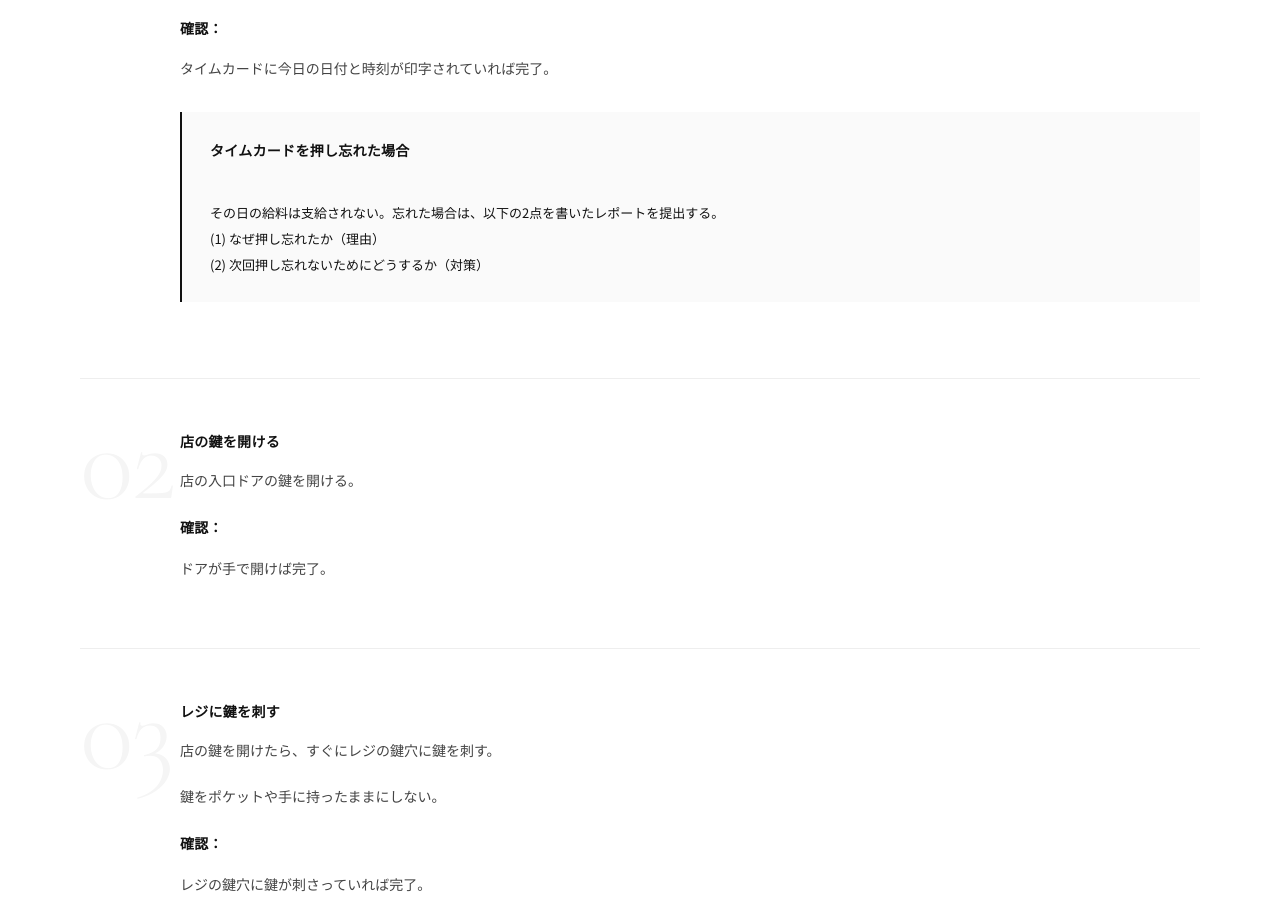
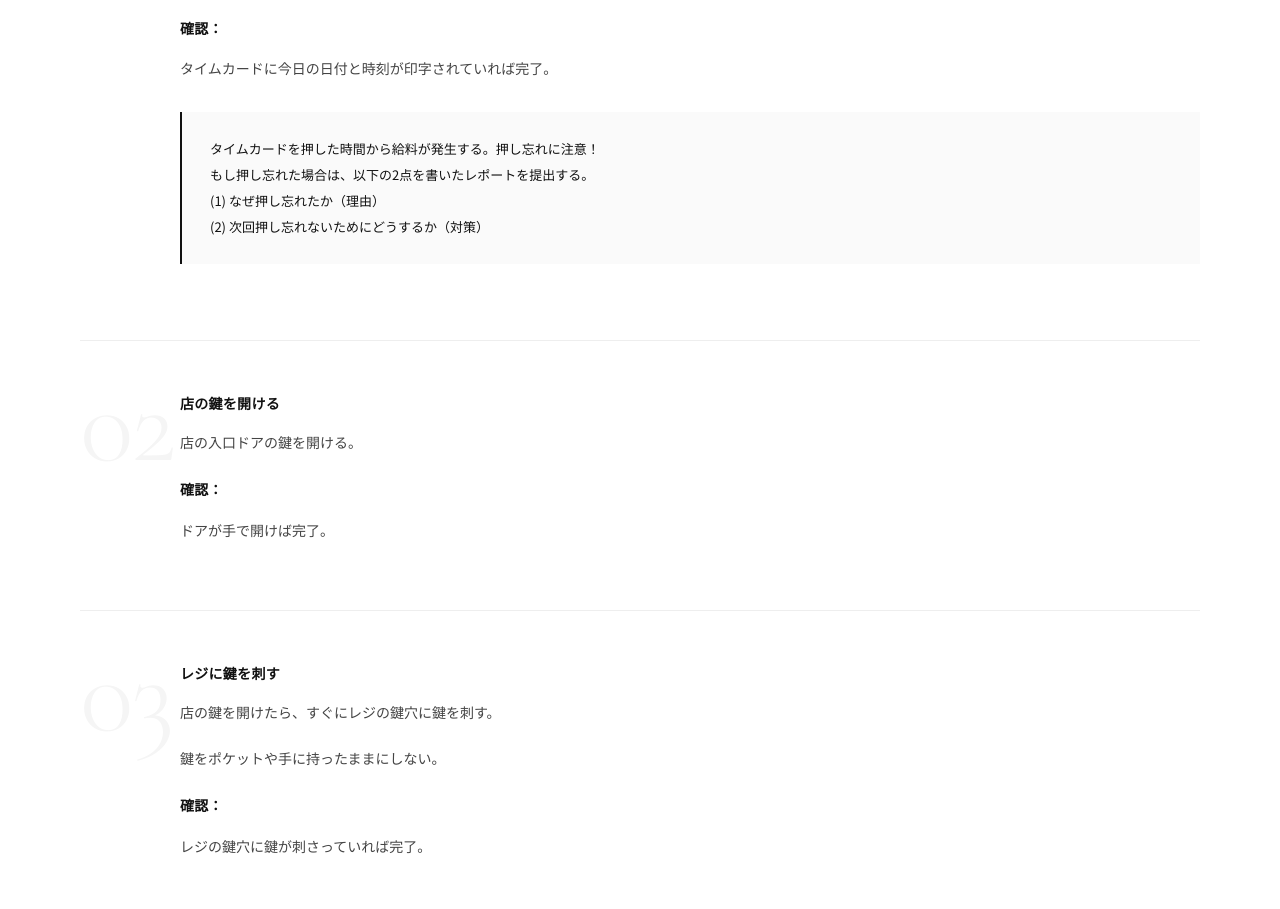
Before and after one commit to mayutoyoda0920-ai/ig-tools-8k3x7m, a plain HTML site: page ignis-manual.html in a window 1280 px wide. Shown: the part 1168-2077 px from the top of the page. Drawn offline with nearby package versions, Linux system fonts and the light colour scheme.

Commit message:
fix timecard wording
Co-Authored-By: Claude Opus 4.6 (1M context) <noreply@anthropic.com>

```diff
--- a/ignis-manual.html
+++ b/ignis-manual.html
@@ -504,8 +504,8 @@
       <p>出勤時間は開店の15分前（平日なら10:45、土日なら8:45）である。</p>
       <p><strong>確認：</strong>タイムカードに今日の日付と時刻が印字されていれば完了。</p>
       <div class="warning">
-        <strong>タイムカードを押し忘れた場合</strong><br>
-        その日の給料は支給されない。忘れた場合は、以下の2点を書いたレポートを提出する。<br>
+        タイムカードを押した時間から給料が発生する。押し忘れに注意！<br>
+        もし押し忘れた場合は、以下の2点を書いたレポートを提出する。<br>
         (1) なぜ押し忘れたか（理由）<br>
         (2) 次回押し忘れないためにどうするか（対策）
       </div>
```
